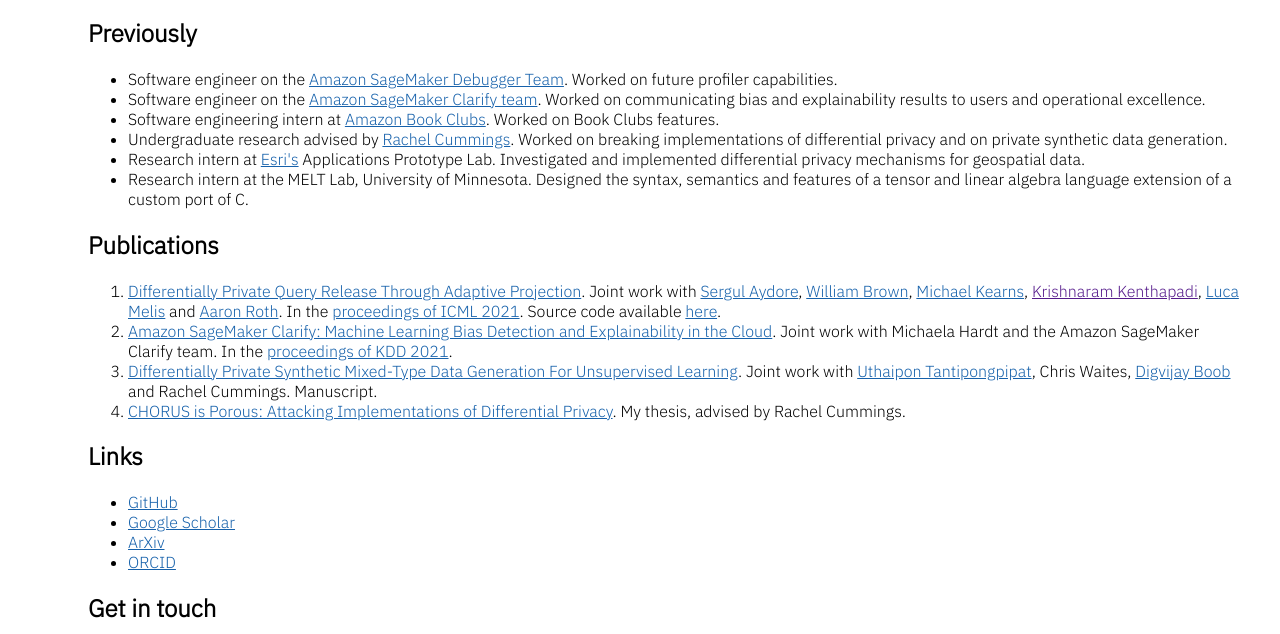
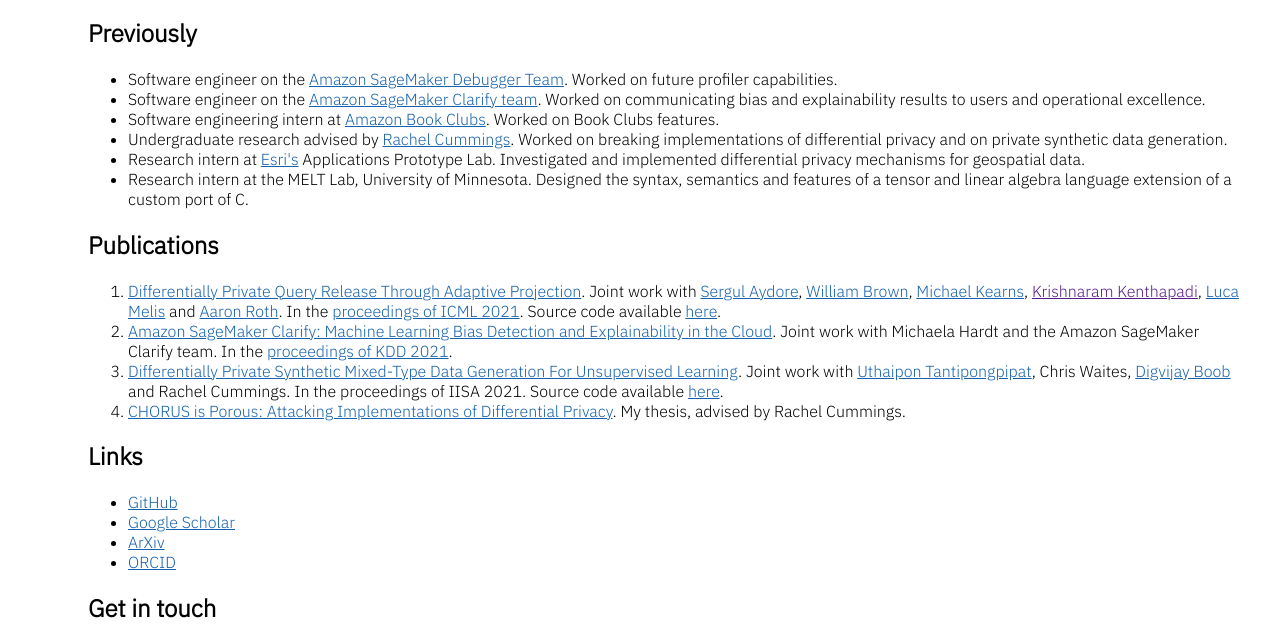
Before and after one commit to AnkitSiva/ankitsiva.github.io, a plain HTML site: page index.html in a window 1280 px wide. Shown: the part 166-800 px from the top of the page. Drawn offline with Linux system fonts and the light colour scheme.

Commit message:
added IISA detail

```diff
--- a/index.html
+++ b/index.html
@@ -50,7 +50,7 @@
                     <a href=https://https://arxiv.org/abs/2109.03285>Amazon SageMaker Clarify: Machine Learning Bias Detection and Explainability in the Cloud</a>. Joint work with Michaela Hardt and the Amazon SageMaker Clarify team. In the <a href=https://dl.acm.org/doi/abs/10.1145/3447548.3467177?sid=SCITRUS>proceedings of KDD 2021</a>.
                 </li>
                 <li>
-                    <a href=https://arxiv.org/abs/1912.03250>Differentially Private Synthetic Mixed-Type Data Generation For Unsupervised Learning</a>. Joint work with <a href=https://www.uthaipon.com/>Uthaipon Tantipongpipat</a>, Chris Waites, <a href=https://sites.google.com/view/digvijaybb40>Digvijay Boob</a> and Rachel Cummings. Manuscript.
+                    <a href=https://arxiv.org/abs/1912.03250>Differentially Private Synthetic Mixed-Type Data Generation For Unsupervised Learning</a>. Joint work with <a href=https://www.uthaipon.com/>Uthaipon Tantipongpipat</a>, Chris Waites, <a href=https://sites.google.com/view/digvijaybb40>Digvijay Boob</a> and Rachel Cummings. In the proceedings of IISA 2021. Source code available <a href=https://github.com/DPautoGAN/DPautoGAN>here</a>.
                 </li>
                 <li>
                     <a href=https://smartech.gatech.edu/handle/1853/63870>CHORUS is Porous: Attacking Implementations of Differential Privacy</a>. My thesis, advised by Rachel Cummings.
```
